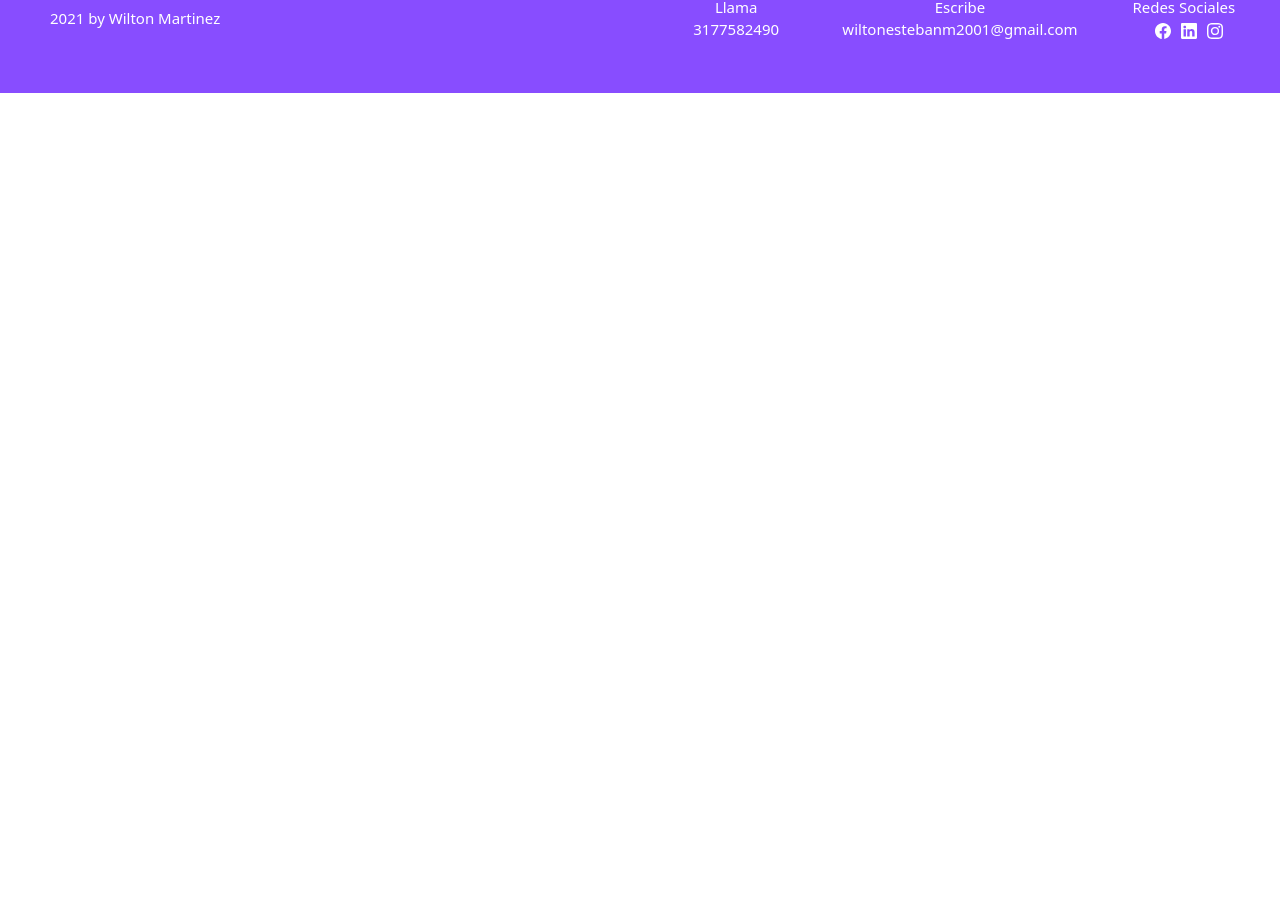
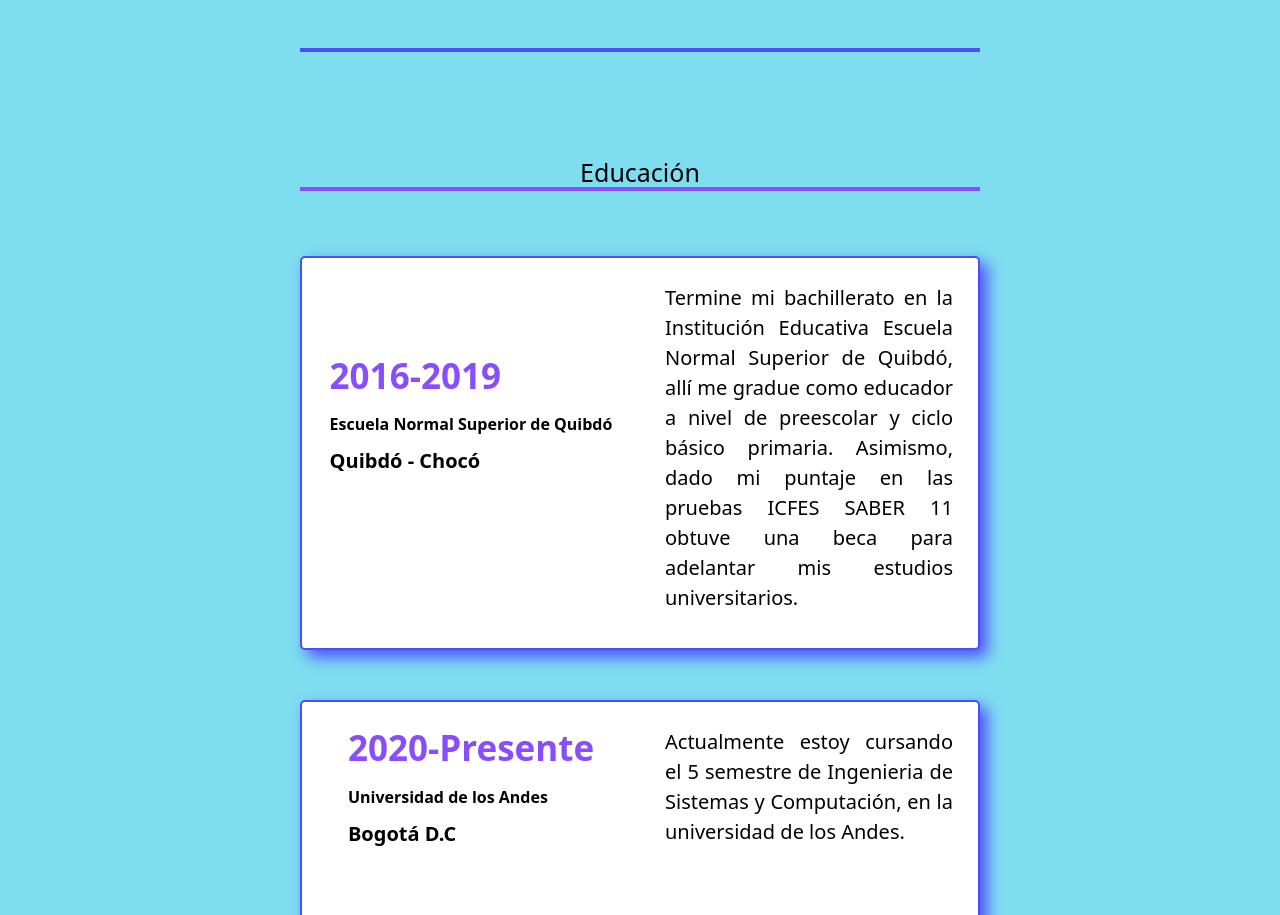
Before and after one commit to Wilton2612/web-personal, an Angular app in the folder personal-web/: page /resumen in a window 1280 px wide. Shown: the part 182-1097 px from the top of the page. Before the commit the page ends 800 px from the top, so only its background shows below. Built offline with nearby package versions, Linux system fonts and the light colour scheme.

Commit message:
Implementación del componente de recursos

```diff
--- a/personal-web/src/app/resumen/resumen.component.css
+++ b/personal-web/src/app/resumen/resumen.component.css
@@ -0,0 +1,254 @@
+:root {
+  --decoracion: none;
+  --organizar-display: inline-block;
+
+}
+
+
+
+main {
+  width: 100%;
+  display: grid;
+  grid-template-rows: repeat(2, 1fr);
+  /*font-size: 2.0rem;*/
+  padding-left: 100px;
+  padding-right: 100px;
+  background-color: #7fddf0;
+
+}
+
+.resumen
+{
+  font-size: 4.0rem;
+  color: black;
+  text-align: center;
+  border-bottom: #4d4dff solid 4px;
+  margin-left: 200px;
+  margin-right: 200px;
+  margin-top: 20px;
+}
+
+
+h2{
+
+  font-size: 2.5rem;
+  color: black;
+  text-align: center;
+  border-bottom: #884dff solid 4px;
+  margin-left: 200px;
+  margin-right: 200px;
+  margin-top: 100px;
+}
+
+
+
+main .normal
+{
+  place-self: center;
+  display: grid;
+  grid-template-columns: repeat(2, 1fr);
+  border-radius: 5px 5px 5px 5px;
+  border: 2px solid #4d4dff ;
+  box-shadow: 7px 7px 15px #4d4dff ;
+  margin-top: 60px;
+  margin-left: 200px;
+  margin-right: 200px;
+  background-color: white;
+
+
+}
+
+main .normal .date-normal
+{
+
+  place-self: center;
+
+  font-weight: bold;
+  padding-left: 20px;
+  padding-right: 20px;
+  padding-top: 20px;
+  padding-bottom: 20px;
+
+  margin-bottom: 70px;
+}
+
+main .normal .date-normal .year
+{
+  font-size: 3.5rem;
+  color:#884dff;
+}
+
+main .normal .date-normal .institucion
+{
+
+  font-size: 1.6rem;
+  color:black;
+}
+
+main .normal .date-normal .ubicacion
+{
+
+  font-size: 2.0rem;
+  color:black;
+}
+
+
+main .normal .description-normal
+{
+
+  text-align: justify;
+  font-size: 2.0rem;
+  padding-left: 25px;
+  padding-right: 25px;
+  padding-top: 25px;
+  padding-bottom: 25px;
+  color:black;
+
+
+}
+
+
+main .andes
+{
+
+  place-self: center;
+  display: grid;
+  grid-template-columns: repeat(2, 1fr);
+  border-radius: 5px 5px 5px 5px;
+  border: 2px solid #4d4dff ;
+  box-shadow: 7px 7px 15px #4d4dff ;
+  margin-top: 50px;
+  margin-left: 200px;
+  margin-right: 200px;
+  background-color: white;
+
+}
+
+
+
+main .andes .date-andes
+{
+
+  place-self: center;
+  font-weight: bold;
+
+
+
+  padding-left: 20px;
+  padding-right: 20px;
+  padding-top: 20px;
+  padding-bottom: 20px;
+  margin-bottom: 70px;
+
+}
+
+
+
+
+main .andes .date-andes .year2
+{
+  font-size: 3.5rem;
+  color:#884dff;
+}
+
+main .andes .date-andes .universidad
+{
+
+  font-size: 1.6rem;
+  color:black;
+}
+
+main .andes .date-andes .ubicacion2
+{
+
+  font-size: 2.0rem;
+  color:black;
+}
+
+
+main .andes .description-andes
+{
+
+  text-align: justify;
+  font-size: 2.0rem;
+  padding-left: 25px;
+  padding-right: 25px;
+  padding-top: 25px;
+  padding-bottom: 25px;
+  color:black;
+}
+
+
+
+
+
+main .empresa
+{
+
+  place-self: center;
+  display: grid;
+  grid-template-columns: repeat(2, 1fr);
+  border-radius: 5px 5px 5px 5px;
+  border: 2px solid #4d4dff ;
+  box-shadow: 7px 7px 15px #4d4dff ;
+  margin-top: 60px;
+  margin-left: 200px;
+  margin-right: 200px;
+  background-color: white;
+  margin-bottom: 30px;
+
+}
+
+
+
+main .empresa .date-empresa
+{
+
+  place-self: center;
+  font-weight: bold;
+
+
+
+  padding-left: 20px;
+  padding-right: 20px;
+  padding-top: 20px;
+  padding-bottom: 20px;
+  margin-bottom: 70px;
+
+}
+
+
+
+
+main .empresa .date-empresa .year3
+{
+  font-size: 3.5rem;
+  color:#884dff;
+}
+
+main .empresa .date-empresa .universidad2
+{
+
+  font-size: 1.6rem;
+  color:black;
+}
+
+main .empresa .date-empresa .ubicacion3
+{
+
+  font-size: 2.0rem;
+  color:black;
+}
+
+
+main .empresa .description-empresa
+{
+
+  text-align: justify;
+  font-size: 2.0rem;
+  padding-left: 25px;
+  padding-right: 25px;
+  padding-top: 25px;
+  padding-bottom: 25px;
+  color:black;
+}
--- a/personal-web/src/app/resumen/resumen.component.html
+++ b/personal-web/src/app/resumen/resumen.component.html
@@ -1,4 +1,53 @@
 
 <app-header></app-header>
-<p>Breve resumen de mis estudios</p>
+<main>
+
+<h1 class="resumen">Resumen</h1>
+
+
+<h2 class="educacion">Educación</h2>
+
+
+<section class="normal">
+  <div class="date-normal" > <p class="year">2016-2019</p>
+    <p class="institucion">Escuela Normal Superior de Quibdó</p>
+  <p class="ubicacion">Quibdó - Chocó</p></div>
+  <div class="description-normal">
+    <p>Termine mi bachillerato en la Institución Educativa Escuela Normal Superior de Quibdó, allí me gradue como educador a nivel de preescolar y ciclo básico primaria. Asimismo, dado mi puntaje en las pruebas ICFES SABER 11 obtuve una beca para adelantar mis estudios universitarios.</p>
+
+  </div>
+</section>
+
+
+
+<section class="andes">
+  <div class="date-andes"><p class="year2">2020-Presente</p>
+    <p class="universidad">Universidad de los Andes</p>
+    <p class="ubicacion2">Bogotá D.C</p></div>
+
+    <div class="description-andes">
+      <p>Actualmente estoy cursando el 5 semestre de Ingenieria de Sistemas y Computación, en la universidad de los Andes.</p>
+    </div>
+
+</section>
+
+
+
+<h2 class="experiencia">Experiencia</h2>
+
+<section class="empresa">
+  <div class="date-empresa"><p class="year3">2020-Presente</p>
+    <p class="universidad2">Universidad de los Andes</p>
+    <p class="ubicacion3">Bogotá D.C</p></div>
+
+    <div class="description-empresa">
+      <p>Hoy en día soy monitor del curso Sistemas Transaccionales, allí debo brindar orientar a los estudiantes y calificar determinadas activdades asignadas.</p>
+    </div>
+
+</section>
+
+
+
+
+</main>
 <app-footer></app-footer>
```
